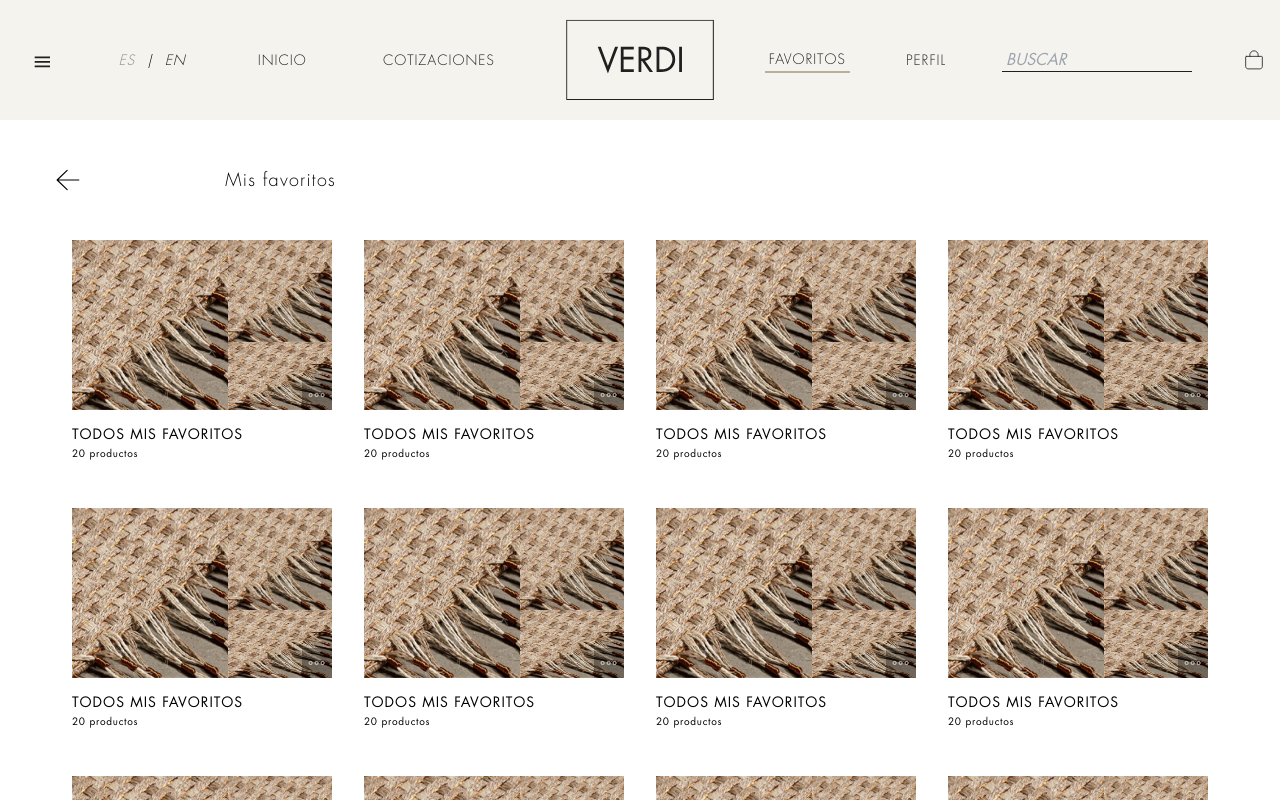
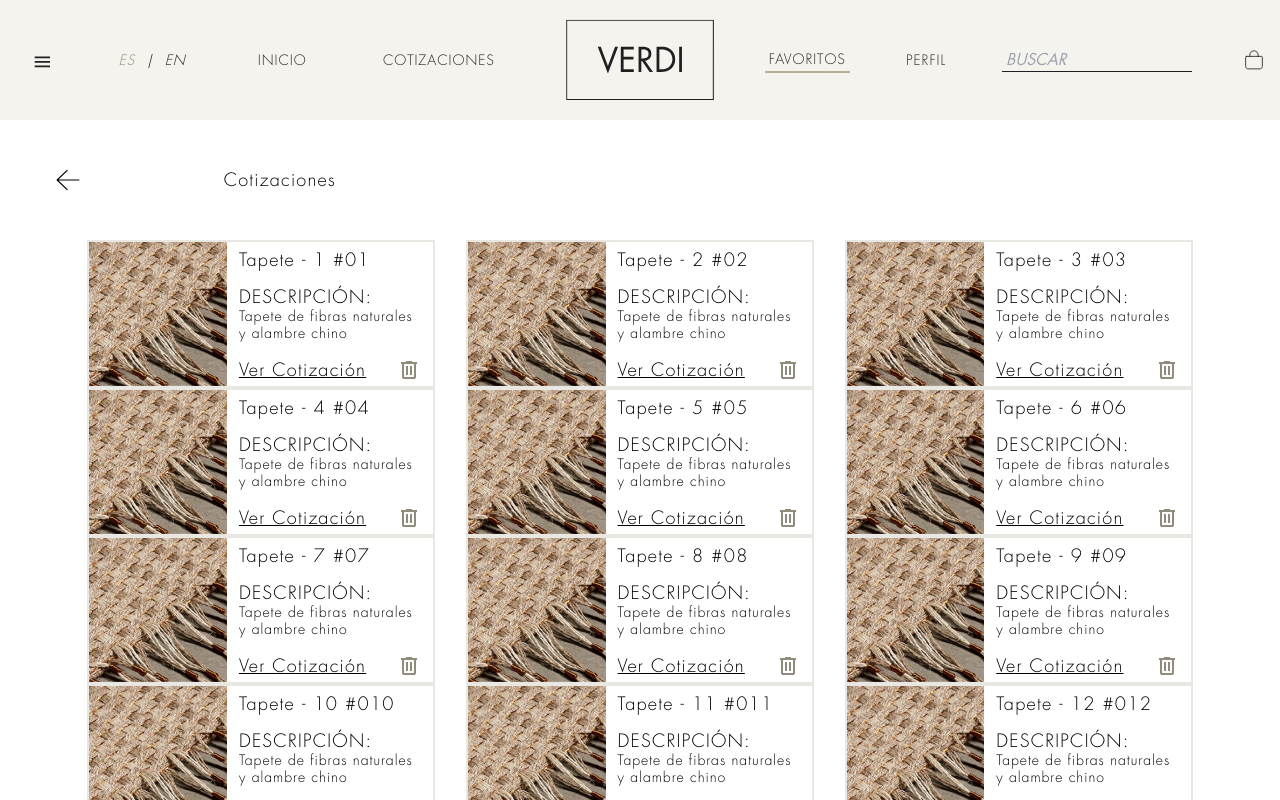
Before and after one commit to yoylermosquera/verdi-test, a Next.js app: page /folders in a window 1280 px wide. Shown: the top 800 px of the page. Built offline with nearby package versions, Linux system fonts and the light colour scheme; no server answers.

Commit message:
Quotation products page Created

```diff
--- a/src/components/folders/productsPage/index.tsx
+++ b/src/components/folders/productsPage/index.tsx
@@ -14,6 +14,7 @@ const mockData = Array.from({ length: 20 }).map((_, i) => ({
   title3: `Tapete Heritage - ${i + 1}`,
   folderTitle: 'Todos mis favoritos',
   productsAmmount: '20',
+
 }));
 
 interface FolderPageProps {
@@ -31,9 +32,7 @@ FolderPageProps) {
             <FolderCard {...product} />
           ))}
         </section>
-
       </section>
-
     </section>
   );
 }
--- /dev/null
+++ b/src/components/quotationContainer/quotationPage/index.tsx
@@ -0,0 +1,38 @@
+import React from 'react';
+import FolderCard from '@/components/folderCard';
+import productSample from '@/assets/images/examples/productSample.png';
+import ReturnContainer from '@/components/returnContainer';
+import Button from '@/components/button';
+import QuotationProduct from '../quotationProduct';
+
+const mockData = Array.from({ length: 20 }).map((_, i) => ({
+    img: productSample,
+    imgTitle : `Tapete`,
+    productName: `Tapete - ${i + 1}`,
+    productDescription: `Tapete de fibras naturales y alambre chino`,
+    quotationNumber : `0${i + 1}`,
+}));
+
+interface FolderPageProps {
+  // description: string;
+}
+
+function QuotationPage({}: // description,
+FolderPageProps) {
+  return (
+    <section className="w-full h-full lg:flex lg:flex-row lg:justify-center ">
+      <section className=" w-full  flex flex-col  px-4 lg-w-[65.75rem] lg:max-w-[75rem]">
+        <ReturnContainer title="Cotizaciones" className="my-7 lg:my-12 align-items-left" />
+        <section className="w-full h-full px-4 grid grid-cols-1 items-center justify-items-center lg:grid lg:grid-cols-3  ">
+          {mockData.map((product) => (
+            <QuotationProduct {...product} />
+          ))}
+        </section>
+        <div className='w-full mt-6 mb-2'>
+        <Button className='mx-auto' size='full'>Enviar</Button>
+        </div>
+      </section>
+    </section>
+  );
+}
+export default QuotationPage;
--- a/src/pages/folders/index.tsx
+++ b/src/pages/folders/index.tsx
@@ -9,6 +9,7 @@ import productSample from '@/assets/images/examples/productSample.png';
 import UserDetailsContainer from '@/components/userDetailsContainer';
 import FolderCard from '@/components/folderCard';
 import ProductCard from '@/components/productCard';
+import QuotationPage from '@/components/quotationContainer/quotationPage';
 
 const FoldersPage: NextPageWithLayout = () => {
   return (
@@ -63,7 +64,10 @@ const FoldersPage: NextPageWithLayout = () => {
 
       {/* <FolderPage /> */}
 
-      <ProductsPage   />
+      {/* <ProductsPage   /> */}
+
+      <QuotationPage />
+
     </div>
   );
 };
```
